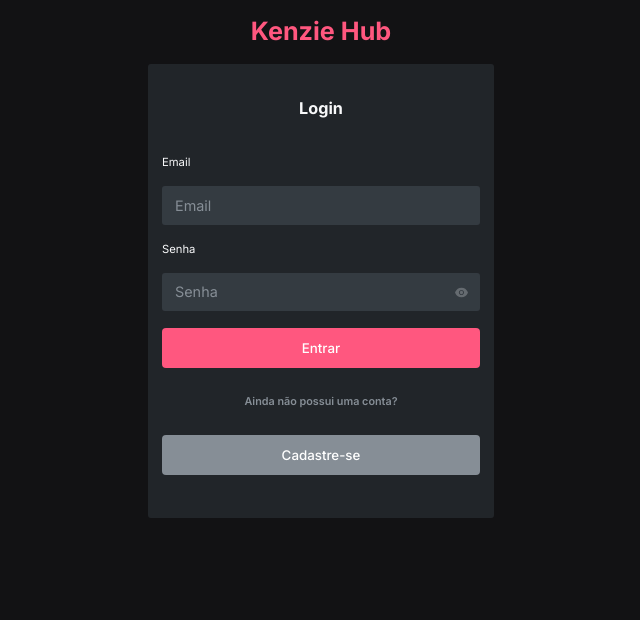
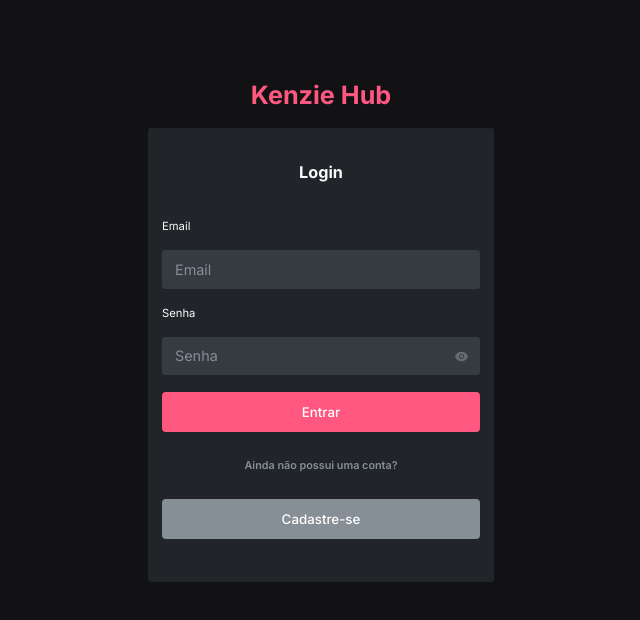
Before and after one commit to werikscs/hub-portfolios, a React (Create React App) app: page / in a window 1280 px wide. Shown: the top 620 px of the page, without its empty margins (319-959 px from the left). Built offline with nearby package versions, Linux system fonts and the light colour scheme.

Commit message:
refactor(pages/login): change margin

```diff
--- a/src/pages/Login/styles.js
+++ b/src/pages/Login/styles.js
@@ -9,7 +9,7 @@ export const Section = styled.section`
   min-width: 320px;
   max-width: 370px;
 
-  margin: 16px 0;
+  margin: 80px 0;
   padding: 0 12px;
 `;
 
```
